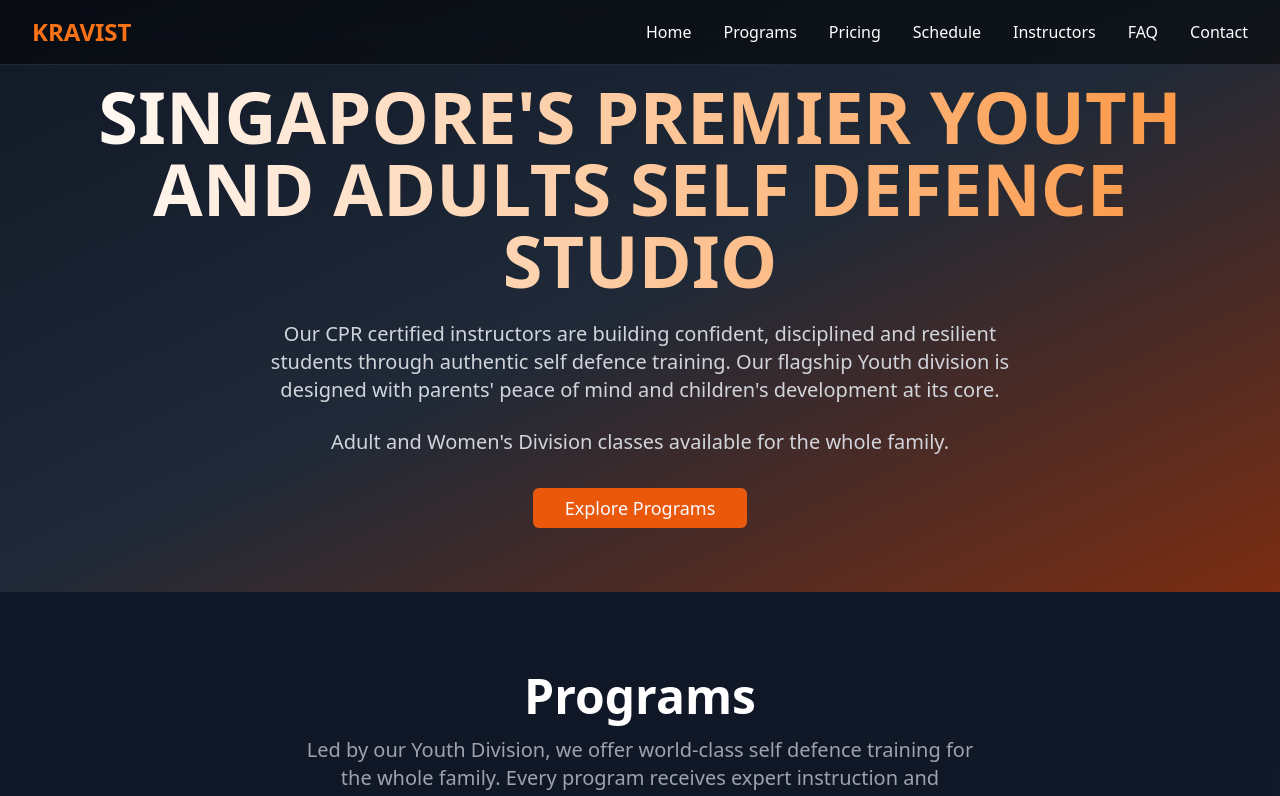
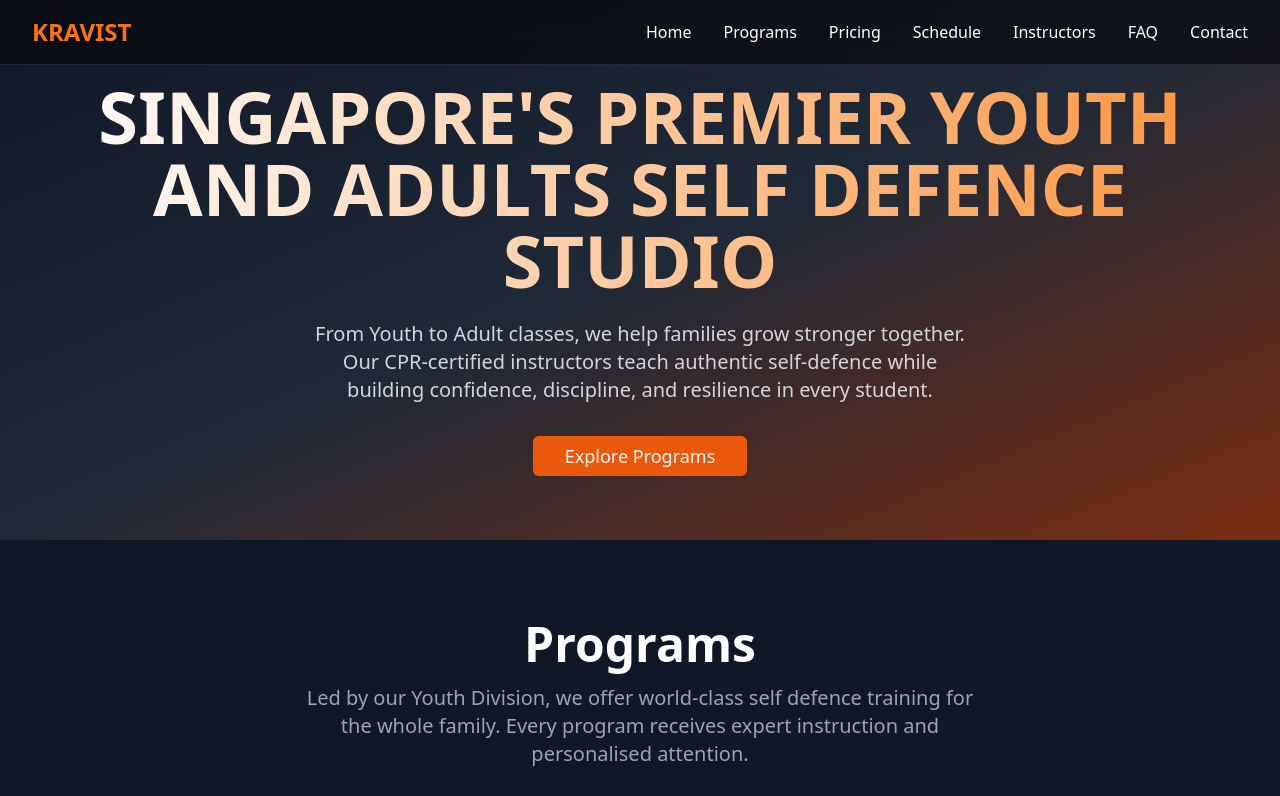
Before and after one commit to ecent/kravist-website-main, a React (Vite) app: page / in a window 1280 px wide. Shown: the top 796 px of the page. Built offline with nearby package versions, Linux system fonts and the light colour scheme.

Commit message:
Update top banner text
Updated the text content for the top banner section.

```diff
--- a/src/pages/Index.tsx
+++ b/src/pages/Index.tsx
@@ -131,12 +131,8 @@ const Index = () => {
           <h1 className="text-5xl md:text-7xl font-bold mb-6 bg-gradient-to-r from-white to-orange-400 bg-clip-text text-transparent">
             SINGAPORE'S PREMIER YOUTH AND ADULTS SELF DEFENCE STUDIO
           </h1>
-          <p className="text-lg md:text-xl mb-6 text-gray-300 max-w-3xl mx-auto">
-            Our CPR certified instructors are building confident, disciplined and resilient students through authentic self defence training.
-            Our flagship Youth division is designed with parents' peace of mind and children's development at its core.
-          </p>
-          <p className="text-lg md:text-xl mb-8 text-gray-300 max-w-2xl mx-auto">
-            Adult and Women's Division classes available for the whole family.
+          <p className="text-xl text-gray-300 mb-8 max-w-2xl mx-auto">
+            From Youth to Adult classes, we help families grow stronger together. Our CPR-certified instructors teach authentic self-defence while building confidence, discipline, and resilience in every student.
           </p>
           <div className="flex flex-col sm:flex-row gap-4 justify-center items-center">
             <a href="#divisions">
```
